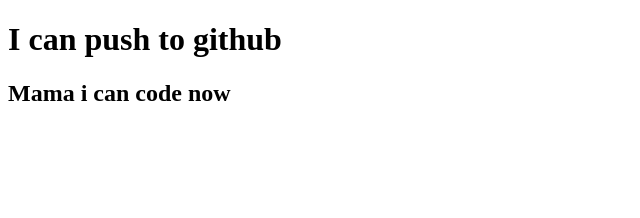
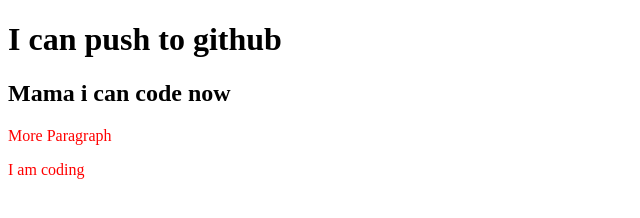
Before and after one commit to Rhythm2511/WEB1, a plain HTML site: page index.html in a window 1280 px wide. Shown: the whole page, without its empty margins (0-640 px from the left). Drawn offline with Linux system fonts and the light colour scheme.

Commit message:
styles added

```diff
--- a/index.html
+++ b/index.html
@@ -5,10 +5,13 @@
     <meta http-equiv="X-UA-Compatible" content="IE=edge">
     <meta name="viewport" content="width=device-width, initial-scale=1.0">
     <title>WEB1</title>
+    <link rel="stylesheet" href="style.css">
 </head>
 <body>
     <h1>I can push to github</h1>
     <h2>Mama i can code now</h2>
+    <p>More Paragraph</p>
+    <p>I am coding</p>
 
 </body>
 </html>
--- /dev/null
+++ b/style.css
@@ -0,0 +1,3 @@
+p{
+    color: red;
+}
```
